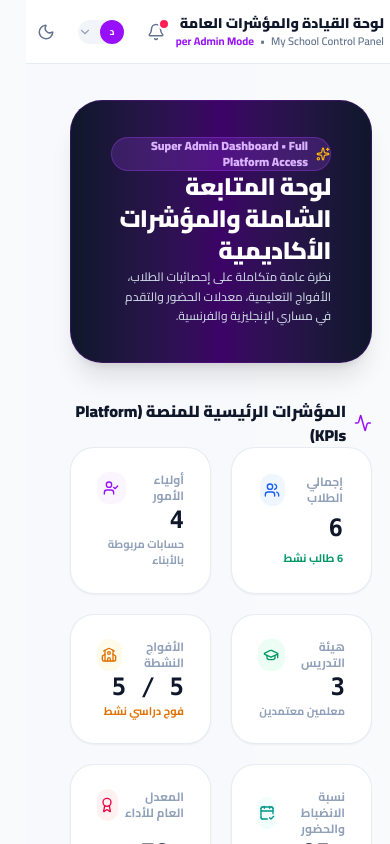
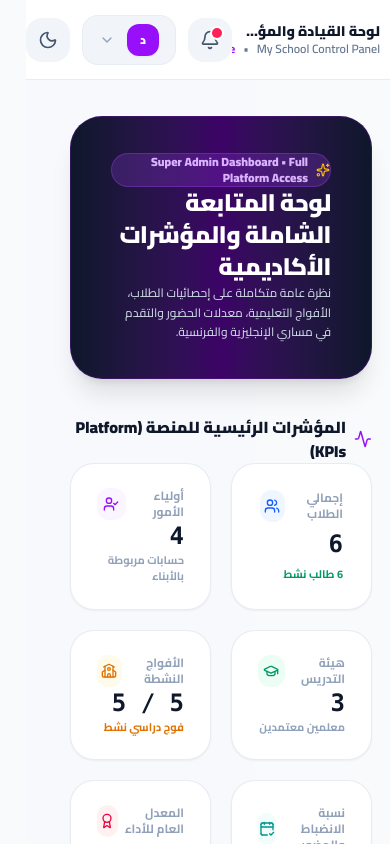
Before and after one commit to douzakaria1998-stack/awliya, a Next.js app: page /admin in a window 390 px wide. Shown: the top 844 px of the page. Built offline with nearby package versions, Linux system fonts and the light colour scheme.

Commit message:
fix(spacing): increase header height, fix user profile name cutting, and expand action button paddings in AdminHeader

```diff
--- a/src/components/admin/layout/AdminHeader.tsx
+++ b/src/components/admin/layout/AdminHeader.tsx
@@ -78,23 +78,23 @@ export function AdminHeader({ onOpenMobileMenu }: AdminHeaderProps) {
   };
 
   return (
-    <header className="h-16 bg-white dark:bg-slate-900 border-b border-slate-200/80 dark:border-slate-800 px-6 sm:px-8 flex items-center justify-between sticky top-0 z-20 select-none">
+    <header className="h-20 bg-white dark:bg-slate-900 border-b border-slate-200/80 dark:border-slate-800 px-6 sm:px-10 flex items-center justify-between sticky top-0 z-20 select-none">
       {/* Section Title */}
-      <div className="flex items-center gap-3 min-w-0">
+      <div className="flex items-center gap-3.5 min-w-0">
         <button
           type="button"
           onClick={onOpenMobileMenu}
-          className="lg:hidden p-2 rounded-xl text-slate-600 dark:text-slate-300 hover:bg-slate-100 dark:hover:bg-slate-800 cursor-pointer"
+          className="lg:hidden p-2.5 rounded-xl text-slate-600 dark:text-slate-300 hover:bg-slate-100 dark:hover:bg-slate-800 cursor-pointer"
           aria-label="Open Navigation"
         >
-          <Menu size={20} />
+          <Menu size={22} />
         </button>
 
-        <div className="min-w-0">
-          <h1 className="text-sm sm:text-base font-black text-slate-900 dark:text-white truncate">
+        <div className="min-w-0 space-y-0.5">
+          <h1 className="text-sm sm:text-base md:text-lg font-black text-slate-900 dark:text-white truncate leading-snug">
             {language === 'ar' ? tabTitles[activeTab]?.ar : tabTitles[activeTab]?.en || 'Back Office'}
           </h1>
-          <div className="text-[11px] text-slate-500 dark:text-slate-400 font-semibold flex items-center gap-1.5 truncate">
+          <div className="text-xs text-slate-500 dark:text-slate-400 font-semibold flex items-center gap-2 truncate">
             <span>My School Control Panel</span>
             <span>•</span>
             <span className="text-purple-600 dark:text-purple-400 font-bold">
@@ -105,17 +105,17 @@ export function AdminHeader({ onOpenMobileMenu }: AdminHeaderProps) {
       </div>
 
       {/* Right Actions */}
-      <div className="flex items-center gap-3">
+      <div className="flex items-center gap-3 sm:gap-4 shrink-0">
         {/* Notifications Bell */}
         <button
           type="button"
           onClick={() => setActiveTab('notifications')}
-          className="relative w-10 h-10 rounded-full flex items-center justify-center text-slate-500 hover:text-slate-900 dark:text-slate-400 dark:hover:text-white hover:bg-slate-100 dark:hover:bg-slate-800 transition-colors cursor-pointer"
+          className="relative w-11 h-11 rounded-2xl flex items-center justify-center text-slate-600 dark:text-slate-300 hover:text-slate-900 dark:hover:text-white bg-slate-100 dark:bg-slate-800 hover:bg-slate-200 dark:hover:bg-slate-700/80 transition-colors cursor-pointer"
           title="Notifications"
         >
-          <Bell size={18} />
+          <Bell size={20} />
           {unreadCount > 0 && (
-            <span className="absolute top-2 right-2 w-2 h-2 rounded-full bg-rose-500 ring-2 ring-white dark:ring-slate-900" />
+            <span className="absolute top-2.5 right-2.5 w-2.5 h-2.5 rounded-full bg-rose-500 ring-2 ring-white dark:ring-slate-900" />
           )}
         </button>
 
@@ -124,25 +124,26 @@ export function AdminHeader({ onOpenMobileMenu }: AdminHeaderProps) {
           <button
             type="button"
             onClick={() => setIsRolePickerOpen(!isRolePickerOpen)}
-            className="flex items-center gap-2 p-1.5 sm:px-3 sm:py-1.5 rounded-full bg-slate-100 dark:bg-slate-800 hover:bg-slate-200 dark:hover:bg-slate-700/80 transition-colors cursor-pointer text-xs font-bold"
+            className="flex items-center gap-3 rounded-2xl bg-slate-100 dark:bg-slate-800 hover:bg-slate-200 dark:hover:bg-slate-700/80 transition-colors cursor-pointer text-xs font-bold border border-slate-200/60 dark:border-slate-700/60"
+            style={{ padding: '8px 16px' }}
           >
-            <div className={`w-6 h-6 rounded-full ${roleLabels[currentRole].color} text-white flex items-center justify-center font-bold text-[10px]`}>
+            <div className={`w-8 h-8 rounded-xl ${roleLabels[currentRole].color} text-white flex items-center justify-center font-black text-xs shrink-0 shadow-xs`}>
               {currentAdmin.fullNameAr[0]}
             </div>
-            <span className="hidden sm:inline text-slate-800 dark:text-slate-200 truncate max-w-[130px]">
-              {currentAdmin.fullNameAr.split(' ')[0]}
+            <span className="hidden sm:inline text-slate-800 dark:text-slate-200 font-bold text-xs sm:text-sm truncate max-w-[160px]">
+              {currentAdmin.fullNameAr}
             </span>
-            <ChevronDown size={14} className="text-slate-400" />
+            <ChevronDown size={16} className="text-slate-400 shrink-0" />
           </button>
 
           {isRolePickerOpen && (
             <div
-              className={`absolute top-full mt-2 w-64 bg-white dark:bg-slate-850 border border-slate-200 dark:border-slate-700 shadow-xl rounded-2xl p-2 z-50 animate-in fade-in slide-in-from-top-2 ${
+              className={`absolute top-full mt-2 w-72 bg-white dark:bg-slate-850 border border-slate-200 dark:border-slate-700 shadow-2xl rounded-2xl p-2.5 z-50 animate-in fade-in slide-in-from-top-2 ${
                 isRTL ? 'left-0' : 'right-0'
               }`}
             >
-              <div className="px-3 py-2 border-b border-slate-100 dark:border-slate-700/60 mb-1">
-                <span className="text-[11px] font-bold text-slate-400 block">تبديل الحساب والدور:</span>
+              <div className="px-3 py-2 border-b border-slate-100 dark:border-slate-700/60 mb-2">
+                <span className="text-xs font-bold text-slate-400 block">تبديل الحساب والدور:</span>
               </div>
 
               <div className="space-y-1">
@@ -154,24 +155,24 @@ export function AdminHeader({ onOpenMobileMenu }: AdminHeaderProps) {
                       switchRole(user.role, user.id);
                       setIsRolePickerOpen(false);
                     }}
-                    className={`w-full flex items-center justify-between p-2 rounded-xl text-xs font-bold transition-colors cursor-pointer ${
+                    className={`w-full flex items-center justify-between p-2.5 rounded-xl text-xs font-bold transition-colors cursor-pointer ${
                       currentAdmin.id === user.id
                         ? 'bg-purple-50 dark:bg-purple-950/50 text-purple-600 dark:text-purple-400'
                         : 'text-slate-700 dark:text-slate-300 hover:bg-slate-100 dark:hover:bg-slate-800'
                     }`}
                   >
-                    <div className="flex items-center gap-2 min-w-0">
-                      <div className="w-6 h-6 rounded-full bg-slate-200 dark:bg-slate-700 flex items-center justify-center text-[10px] shrink-0 font-black">
+                    <div className="flex items-center gap-2.5 min-w-0">
+                      <div className="w-8 h-8 rounded-xl bg-slate-200 dark:bg-slate-700 flex items-center justify-center text-xs shrink-0 font-black text-slate-800 dark:text-white">
                         {user.fullNameAr[0]}
                       </div>
                       <div className="min-w-0 text-right">
-                        <div className="truncate text-slate-900 dark:text-white font-bold">{user.fullNameAr}</div>
-                        <div className="text-[10px] text-slate-400 font-normal truncate">
+                        <div className="truncate text-slate-900 dark:text-white font-bold text-xs">{user.fullNameAr}</div>
+                        <div className="text-[11px] text-slate-400 font-normal truncate">
                           {user.role === 'super_admin' ? 'Super Admin' : user.role === 'administrator' ? 'Admin' : 'Teacher'}
                         </div>
                       </div>
                     </div>
-                    {currentAdmin.id === user.id && <Check size={14} className="text-purple-600 shrink-0" />}
+                    {currentAdmin.id === user.id && <Check size={16} className="text-purple-600 shrink-0" />}
                   </button>
                 ))}
               </div>
@@ -183,10 +184,10 @@ export function AdminHeader({ onOpenMobileMenu }: AdminHeaderProps) {
         <button
           type="button"
           onClick={toggleDarkMode}
-          className="w-10 h-10 rounded-full flex items-center justify-center text-slate-500 hover:text-slate-900 dark:text-slate-400 dark:hover:text-white hover:bg-slate-100 dark:hover:bg-slate-800 transition-colors cursor-pointer"
+          className="w-11 h-11 rounded-2xl flex items-center justify-center text-slate-600 dark:text-slate-300 hover:text-slate-900 dark:hover:text-white bg-slate-100 dark:bg-slate-800 hover:bg-slate-200 dark:hover:bg-slate-700/80 transition-colors cursor-pointer"
           title="Toggle Theme"
         >
-          {isDarkMode ? <Sun size={18} className="text-amber-400" /> : <Moon size={18} />}
+          {isDarkMode ? <Sun size={20} className="text-amber-400" /> : <Moon size={20} />}
         </button>
       </div>
     </header>
```
